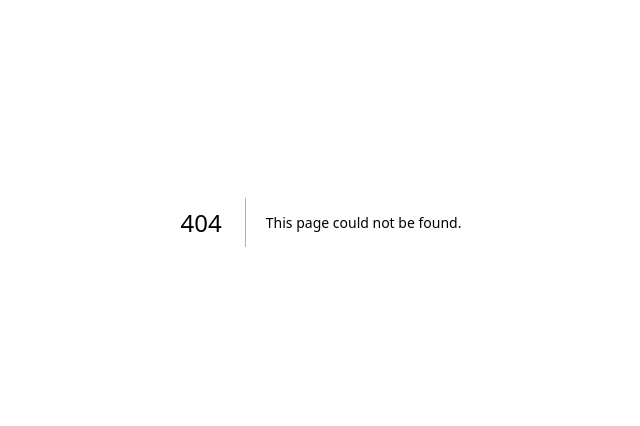
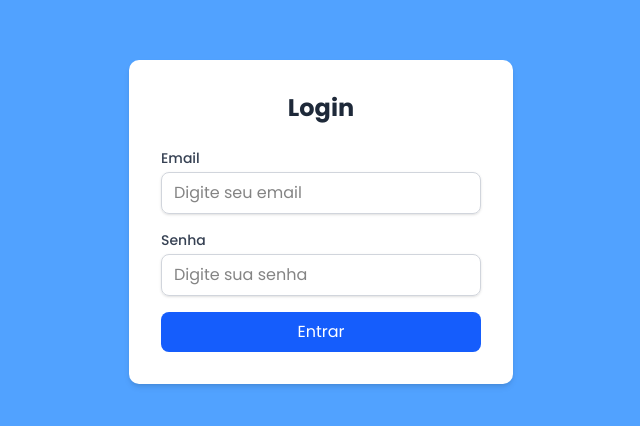
Before and after one commit to WilliamGrohe/rossi-work, a Next.js app: page /login in a window 1280 px wide. Before the commit this address had no page. Shown: the part 178-604 px from the top of the page, without its empty margins (319-959 px from the left). Built offline with nearby package versions, Linux system fonts and the light colour scheme.

Commit message:
add team table to db, validation of input size and create login page

```diff
--- a/src/app/components/form-contact.tsx
+++ b/src/app/components/form-contact.tsx
@@ -40,7 +40,16 @@ const formInputsSchema = z.object({
   phone: z.string().nonempty("O telefone é obrigatório."),
   message: z.string().optional(),
   jobPositions: z.string().array(),
-  curriculum: z.unknown().transform((value) => value as FileList),
+  curriculum:
+  // z.unknown().transform((value) => value as FileList),
+  z
+    .custom<FileList>()
+    .refine((files) => files && files.length > 0, {
+      message: "O arquivo é obrigatório.",
+    })
+    .refine((files) => files && files[0]?.size <= 2 * 1024 * 1024, {
+      message: "O arquivo deve ter no máximo 2MB.",
+    }),
 });
 
 export type FormInputsSchema = z.infer<typeof formInputsSchema>;
@@ -86,11 +95,18 @@ export default function FormContact() {
   } = form;
 
   async function onSubmit(data: FormInputsSchema) {
-    if (!data.curriculum) return;
+    if (!data.curriculum || data.curriculum.length === 0) {
+      alert("O arquivo é obrigatório.");
+      return;
+    }
+
+    const file = data.curriculum[0];
+  if (file.size > 2 * 1024 * 1024) {
+    alert("O arquivo deve ter no máximo 2MB.");
+    return;
+  }
 
     setUploading(true);
-
-    const file = data.curriculum[0];
 
     const uniqueFileName = await CreateUniqueKeyNameForFileUploadOnBucket(
       file.name
@@ -315,11 +331,20 @@ export default function FormContact() {
             </span>
             <input
               type="file"
-              {...register("curriculum")}
+              {...register("curriculum", {
+                validate: {
+                  lessThan2MB: (file) =>
+                    file && file[0]?.size <= 2 * 1024 * 1024 || "O arquivo deve ter no máximo 2MB.",
+                  required: (file) => file?.length > 0 || "O arquivo é obrigatório.",
+                },
+              })}
               id="curriculum"
               accept=".pdf, .doc, .docx"
             />
           </Button>
+          {errors.curriculum && (
+    <span className="text-red-500">{errors.curriculum.message}</span>
+  )}
         </div>
 
         <div className="mt-4 justify-center flex mx-auto w-full">
--- /dev/null
+++ b/src/app/login/page.tsx
@@ -0,0 +1,47 @@
+export default function Login() {
+  return (
+    <div className="flex items-center justify-center w-screen min-h-screen bg-blue-400">
+      <div className="bg-white p-8 rounded-lg shadow-md w-full max-w-sm">
+        <h1 className="text-2xl font-bold text-center mb-6 text-gray-800">
+          Login
+        </h1>
+        <form>
+          <div className="mb-4">
+            <label
+              htmlFor="email"
+              className="block text-sm font-medium text-gray-700"
+            >
+              Email
+            </label>
+            <input
+              type="email"
+              id="email"
+              placeholder="Digite seu email"
+              className="mt-1 block w-full px-3 py-2 border border-gray-300 rounded-md shadow-sm focus:outline-none focus:ring-blue-500 focus:border-blue-500"
+            />
+          </div>
+          <div className="mb-4">
+            <label
+              htmlFor="password"
+              className="block text-sm font-medium text-gray-700"
+            >
+              Senha
+            </label>
+            <input
+              type="password"
+              id="password"
+              placeholder="Digite sua senha"
+              className="mt-1 block w-full px-3 py-2 border border-gray-300 rounded-md shadow-sm focus:outline-none focus:ring-blue-500 focus:border-blue-500"
+            />
+          </div>
+          <button
+            type="submit"
+            className="w-full bg-blue-600 text-white py-2 px-4 rounded-md hover:bg-blue-700 focus:outline-none focus:ring-2 focus:ring-blue-500 focus:ring-offset-2"
+          >
+            Entrar
+          </button>
+        </form>
+      </div>
+    </div>
+  );
+}
```
Also changed, not shown: 2 other files (tests, documents, lock files or other folders).
